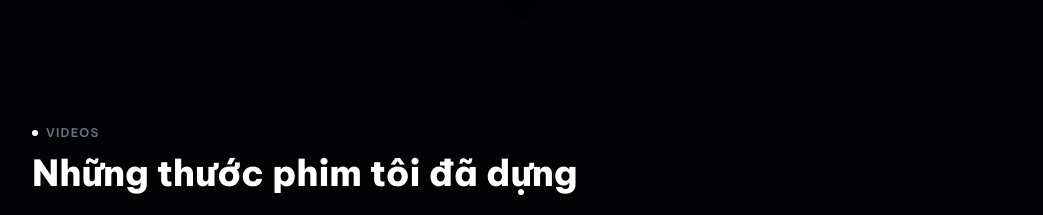
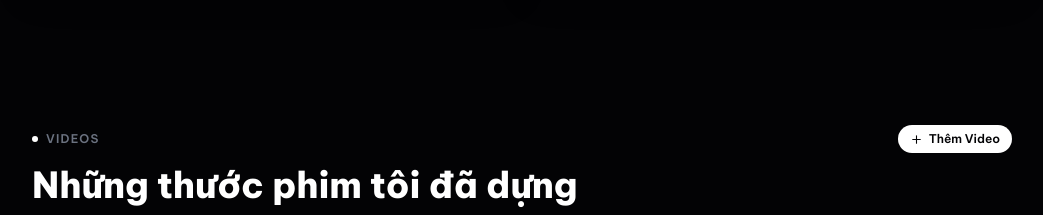
Before and after one commit to hasonlsit-code/Portfolio-Editor, a React (Vite) app: page / in a window 1280 px wide. Shown: the part 3940-4155 px from the top of the page, without its empty margins (228-1271 px from the left). Built offline with nearby package versions, Linux system fonts and the light colour scheme; no server answers; the database is empty; a web font is replaced by a local one.

Commit message:
Make Add Video button publicly visible

```diff
--- a/src/components/Videos.tsx
+++ b/src/components/Videos.tsx
@@ -123,7 +123,6 @@ export default function Videos() {
             <span className="w-1.5 h-1.5 rounded-full bg-[var(--text)]" />
             Videos
           </p>
-          {isAdmin && (
           <button
             onClick={() => setShowForm((v) => !v)}
             className="flex items-center gap-1.5 text-xs font-semibold px-3 py-1.5 rounded-full bg-[var(--text)] text-[var(--bg)] hover:opacity-90 transition-opacity"
@@ -131,14 +130,13 @@ export default function Videos() {
             {showForm ? <X size={13} /> : <Plus size={13} />}
             {showForm ? 'Hủy' : 'Thêm Video'}
           </button>
-          )}
         </div>
         <h2 className="font-display text-3xl sm:text-4xl font-extrabold text-[var(--text)] mb-10">
           Những thước phim tôi đã dựng
         </h2>
       </Reveal>
 
-      {isAdmin && showForm && (
+      {showForm && (
         <form
           onSubmit={handleAdd}
           className="grid sm:grid-cols-2 gap-3 mb-8 p-5 rounded-2xl border border-[var(--border)] bg-[var(--bg-elevated)]"
@@ -219,7 +217,6 @@ export default function Videos() {
             delay={(staticVideos.length + i) * 100}
             className="group relative rounded-2xl border border-[var(--border)] bg-[var(--bg-elevated)] overflow-hidden hover:shadow-[var(--shadow-soft)] hover:-translate-y-1 transition-all duration-300"
           >
-            {isAdmin && (
             <button
               onClick={() => handleDelete(video.id)}
               aria-label="Delete video"
@@ -227,7 +224,6 @@ export default function Videos() {
             >
               <Trash2 size={14} />
             </button>
-            )}
             <a
               href={video.video_url}
               target="_blank"
```
Lines whose indentation alone changed are shown as unchanged.
